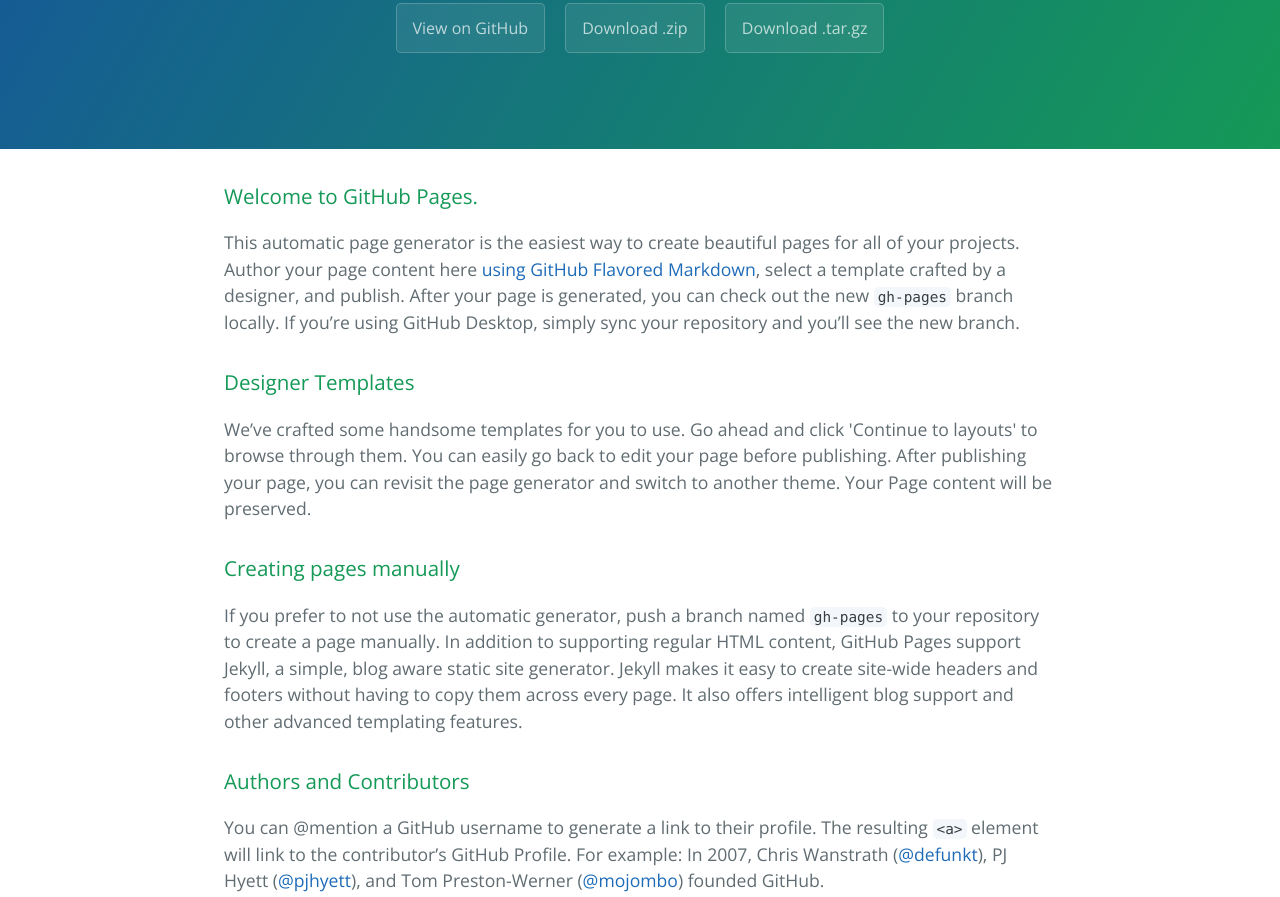
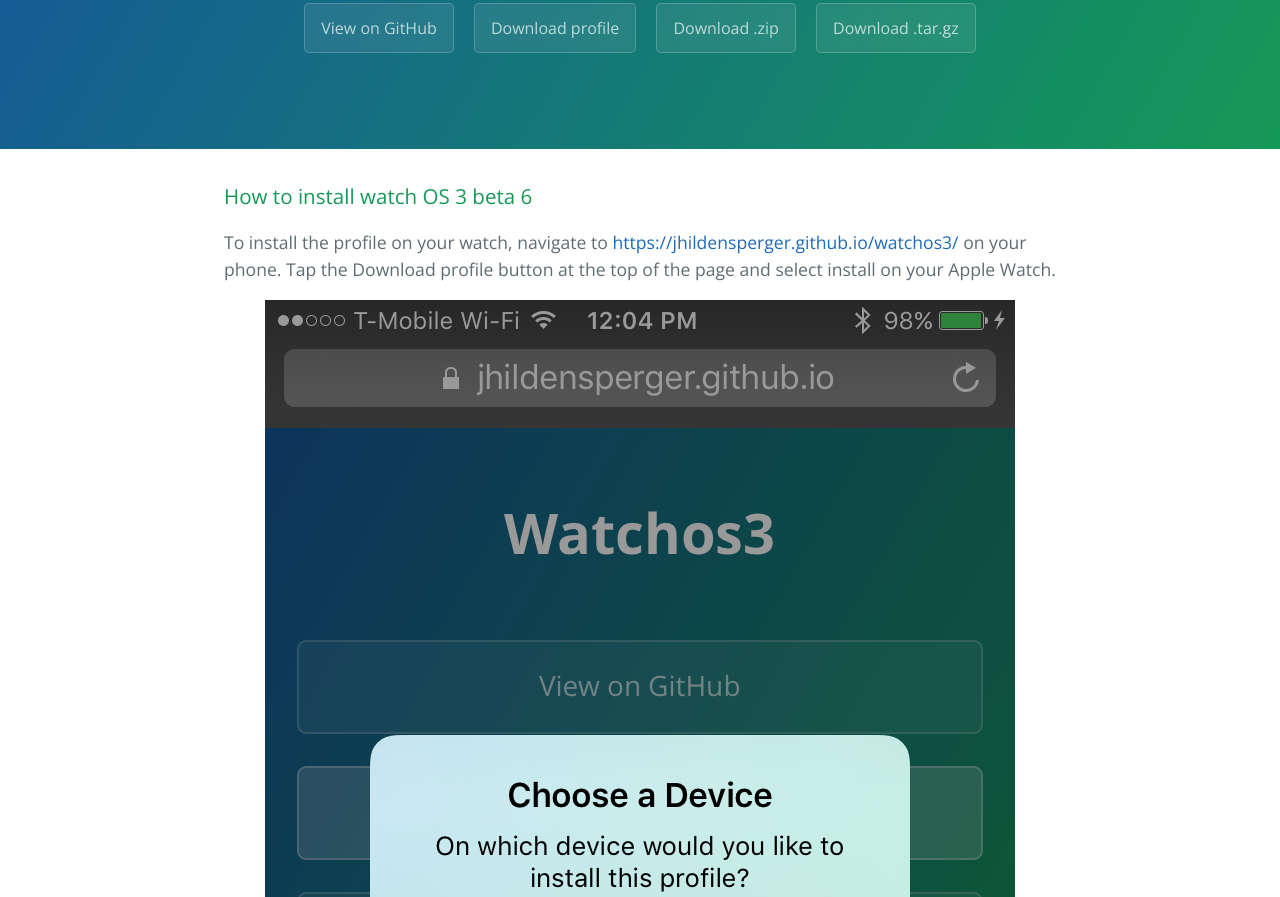
Before and after one commit to jhildensperger/watchos3, a plain HTML site: page index.html in a window 1280 px wide. Shown: the part 187-1084 px from the top of the page. Drawn offline with nearby package versions, Linux system fonts and the light colour scheme.

Commit message:
add profile and update instructions

```diff
--- a/index.html
+++ b/index.html
@@ -2,7 +2,7 @@
 <html lang="en-us">
   <head>
     <meta charset="UTF-8">
-    <title>Watchos3 by jhildensperger</title>
+    <title>watchOS 3 beta 6</title>
     <meta name="viewport" content="width=device-width, initial-scale=1">
     <link rel="stylesheet" type="text/css" href="stylesheets/normalize.css" media="screen">
     <link href='https://fonts.googleapis.com/css?family=Open+Sans:400,700' rel='stylesheet' type='text/css'>
@@ -14,31 +14,16 @@
       <h1 class="project-name">Watchos3</h1>
       <h2 class="project-tagline"></h2>
       <a href="https://github.com/jhildensperger/watchos3" class="btn">View on GitHub</a>
+      <a href="./watchOS_3_beta_Configuration_Profile.mobileconfig" class="btn">Download profile</a>
       <a href="https://github.com/jhildensperger/watchos3/zipball/master" class="btn">Download .zip</a>
       <a href="https://github.com/jhildensperger/watchos3/tarball/master" class="btn">Download .tar.gz</a>
     </section>
 
     <section class="main-content">
       <h3>
-<a id="welcome-to-github-pages" class="anchor" href="#welcome-to-github-pages" aria-hidden="true"><span aria-hidden="true" class="octicon octicon-link"></span></a>Welcome to GitHub Pages.</h3>
-
-<p>This automatic page generator is the easiest way to create beautiful pages for all of your projects. Author your page content here <a href="https://guides.github.com/features/mastering-markdown/">using GitHub Flavored Markdown</a>, select a template crafted by a designer, and publish. After your page is generated, you can check out the new <code>gh-pages</code> branch locally. If you’re using GitHub Desktop, simply sync your repository and you’ll see the new branch.</p>
-
-<h3>
-<a id="designer-templates" class="anchor" href="#designer-templates" aria-hidden="true"><span aria-hidden="true" class="octicon octicon-link"></span></a>Designer Templates</h3>
-
-<p>We’ve crafted some handsome templates for you to use. Go ahead and click 'Continue to layouts' to browse through them. You can easily go back to edit your page before publishing. After publishing your page, you can revisit the page generator and switch to another theme. Your Page content will be preserved.</p>
-
-<h3>
-<a id="creating-pages-manually" class="anchor" href="#creating-pages-manually" aria-hidden="true"><span aria-hidden="true" class="octicon octicon-link"></span></a>Creating pages manually</h3>
-
-<p>If you prefer to not use the automatic generator, push a branch named <code>gh-pages</code> to your repository to create a page manually. In addition to supporting regular HTML content, GitHub Pages support Jekyll, a simple, blog aware static site generator. Jekyll makes it easy to create site-wide headers and footers without having to copy them across every page. It also offers intelligent blog support and other advanced templating features.</p>
-
-<h3>
-<a id="authors-and-contributors" class="anchor" href="#authors-and-contributors" aria-hidden="true"><span aria-hidden="true" class="octicon octicon-link"></span></a>Authors and Contributors</h3>
-
-<p>You can @mention a GitHub username to generate a link to their profile. The resulting <code>&lt;a&gt;</code> element will link to the contributor’s GitHub Profile. For example: In 2007, Chris Wanstrath (<a href="https://github.com/defunkt" class="user-mention">@defunkt</a>), PJ Hyett (<a href="https://github.com/pjhyett" class="user-mention">@pjhyett</a>), and Tom Preston-Werner (<a href="https://github.com/mojombo" class="user-mention">@mojombo</a>) founded GitHub.</p>
-
+<a id="welcome-to-github-pages" class="anchor" href="#welcome-to-github-pages" aria-hidden="true"><span aria-hidden="true" class="octicon octicon-link"></span></a>How to install watch OS 3 beta 6</h3>
+<p>To install the profile on your watch, navigate to <a href="https://jhildensperger.github.io/watchos3/">https://jhildensperger.github.io/watchos3/</a> on your phone. Tap the Download profile button at the top of the page and select install on your Apple Watch.</p>
+<img src="images/choose_device.png"/>
 <h3>
 <a id="support-or-contact" class="anchor" href="#support-or-contact" aria-hidden="true"><span aria-hidden="true" class="octicon octicon-link"></span></a>Support or Contact</h3>
 
--- a/stylesheets/stylesheet.css
+++ b/stylesheets/stylesheet.css
@@ -33,6 +33,12 @@ a {
   text-decoration: none;
   background-color: rgba(255, 255, 255, 0.2);
   border-color: rgba(255, 255, 255, 0.3); }
+
+img {
+    display: block;
+    width: 320;
+    margin-left: auto;
+    margin-right: auto }
 
 @media screen and (min-width: 64em) {
   .btn {
```
Also changed, not shown: images/choose_device.png (added), 2 other files.
